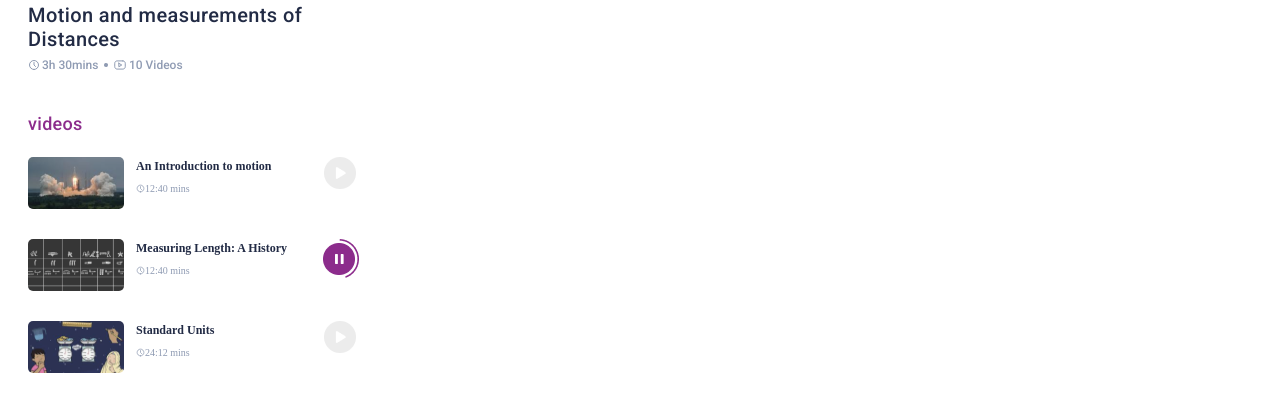
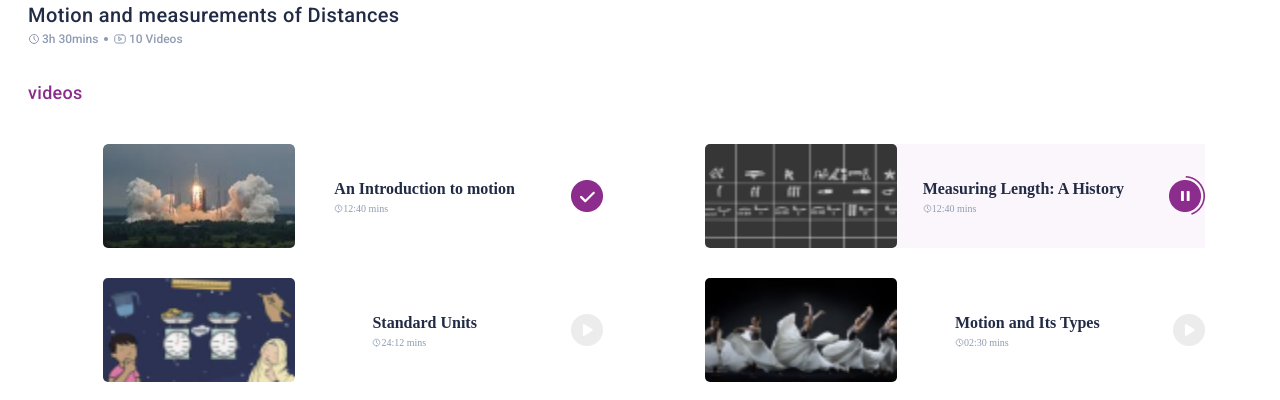
Before and after one commit to GSG-CF04/Blearning-team4, a plain HTML site: page lecture.html in a window 1280 px wide. Shown: the part 388-788 px from the top of the page. Drawn offline with Linux system fonts and the light colour scheme.

Commit message:
upload lecture screen Relative #6

```diff
--- a/Css/lecture.css
+++ b/Css/lecture.css
@@ -31,8 +31,6 @@ margin: 10 0 0 10;
   color: #8c2c8c;
 }
 .chapter {
-  width: 275px;
-  height: 50px;
   font-family: Roboto;
   font-style: normal;
   font-weight: 500;
@@ -40,6 +38,7 @@ margin: 10 0 0 10;
   line-height: 120%;
   letter-spacing: 0.4px;
   color: #222b45;
+  margin-right: 28;
 }
 
 .whole-time {
@@ -92,7 +91,6 @@ h4 {
 .bg {
   position: absolute;
   top: 341px;
-  height: 100%;
   width: 100%;
 
   background: #ffffff;
@@ -114,9 +112,7 @@ video {
 }
 
 .videos {
-  position: absolute;
   top: 500px;
-  height: 100%;
   width: 100%;
 }
 div {
@@ -136,6 +132,7 @@ div {
 .section-details {
   display: flex;
   align-content: center;
+  margin-bottom: 30;
 }
 
 h3 {
@@ -161,6 +158,7 @@ border-radius: 5px;
 .lecture-row{
     display: flex;
     margin-bottom: 30;
+
 }
 .no-margin-div{
     margin: 0%;
@@ -170,3 +168,57 @@ border-radius: 5px;
     display: flex;
     margin-left: 12px;
 }
+.selected-row{
+background-color: rgba(140, 44, 140, 0.04);
+}
+.play-button{
+    position: absolute;
+    right: 28px;
+}
+
+
+
+
+
+@media screen and (min-width: 768px) and (max-width:1023px) {
+    /* Tablet Version */
+   h4{
+      display: inline;
+      font-size: 1rem;
+    }
+    .lecture-photo{
+    width: 192px;
+    height: 104px;
+    border-radius: 5px;
+    }
+  }
+  @media screen and (min-width: 1024px)  {
+    /* Computer version */
+    h4{
+        display: inline;
+        font-size: 1rem;
+      }
+      .lecture-photo{
+      width: 192px;
+      height: 104px;
+      border-radius: 5px;
+      }
+    .flex{
+        display: flex;
+        justify-content: space-evenly;
+        flex-direction: row;
+        flex-wrap: wrap;
+    }
+    .play-button{
+        position: static;
+        right: 15;
+    }
+
+    .lecture-row {
+        display: flex;
+        margin-bottom: 30;
+        justify-content: space-between;
+        align-items: center;
+        width: 500;
+    }
+  }
--- a/lecture.html
+++ b/lecture.html
@@ -9,7 +9,11 @@
       rel="stylesheet"
     />
     <link rel="stylesheet" href="Css/lecture.css" />
-    <link rel="shortcut icon" type="image/x-icon" href="images/images-landing/favicon.ico">
+    <link
+      rel="shortcut icon"
+      type="image/x-icon"
+      href="images/images-landing/favicon.ico"
+    />
 
     <link
       href="https://fonts.googleapis.com/css2?family=Roboto:wght@500&display=swap"
@@ -26,6 +30,7 @@
         alt="backwards"
         width="32px"
         height="32px"
+        onclick="location.href='subject.html';"
       />
 
       <input
@@ -86,14 +91,13 @@
         />
         <p class="videos-number">10 Videos</p>
       </div>
-    </section>
-
       <section class="videos">
         <div>
           <h3>videos</h3>
+          <br>
         </div>
+        <div class="flex no-margin-div">
         <div class="lecture-row">
-        <!-- <div class="marker"></div> -->
           <div class="no-margin-div">
             <img
               src="images/images-lectue/lecture1.png"
@@ -110,17 +114,13 @@
           </div>
           <div>
             <img
-            src="images/images-lectue/play.png"
-            class="no-margin-div"
+              src="images/images-lectue/played.png"
+              class="no-margin-div play-button"
               alt="played"
             />
           </div>
         </div>
-      <div class="lecture-row">
-        <!--  <div class="marker">
-          <img src="images/images-lectue/dot.png" alt="." />
-        </div>
-         -->
+        <div class="lecture-row selected-row">
           <div class="no-margin-div">
             <img
               src="images/images-lectue/lecture2.png"
@@ -138,14 +138,13 @@
           <div>
             <img
               src="images/images-lectue/playing.png"
-            class="no-margin-div"
-            style="margin-left: -5"
+              class="no-margin-div play-button"
+              style="right: 23px"
               alt="playing"
             />
           </div>
         </div>
         <div class="lecture-row">
-        <!--  <div class="marker"></div>-->
           <div class="no-margin-div">
             <img
               src="images/images-lectue/lecture3.png"
@@ -164,12 +163,11 @@
             <img
               src="images/images-lectue/play.png"
               alt="play"
-            class="no-margin-div"
+              class="no-margin-div play-button"
             />
           </div>
         </div>
         <div class="lecture-row">
-        <!--   <div class="marker"></div>-->
           <div class="no-margin-div">
             <img
               src="images/images-lectue/lecture4.png"
@@ -188,11 +186,12 @@
             <img
               src="images/images-lectue/play.png"
               alt="play"
-            class="no-margin-div"
+              class="no-margin-div play-button"
             />
           </div>
         </div>
+    </div>
       </section>
-
+    </section>
   </body>
 </html>
```
Also changed, not shown: images/images-lectue/played.png (added). Lines whose indentation alone changed are shown as unchanged.
